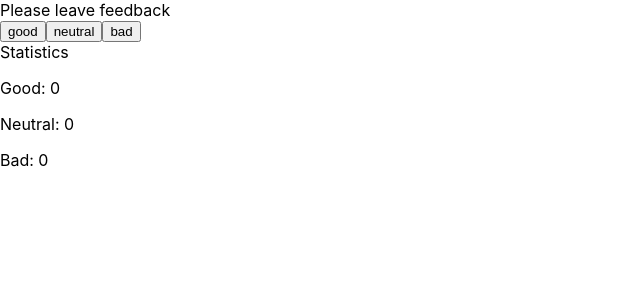
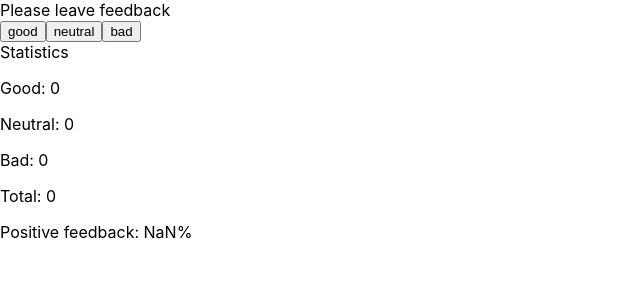
Before and after one commit to OleksandrStad/goit-react-hw-02-feedback, a React (Create React App) app: page / in a window 1280 px wide. Shown: the top 300 px of the page, without its empty margins (0-640 px from the left). Built offline with nearby package versions, Linux system fonts and the light colour scheme.

Commit message:
add countTotalFeedback(), countPositiveFeedbackPercentage()

```diff
--- a/src/components/App.jsx
+++ b/src/components/App.jsx
@@ -9,7 +9,8 @@ export class App extends Component {
   state = {
     good: 0,
     neutral: 0,
-    bad: 0
+    bad: 0,
+    // positive feedback: 0,
   };
 
   Increment = options => {
@@ -21,20 +22,18 @@ export class App extends Component {
     });
   };
 
-  // Increment = ({ good, neutral }) => {
-  //   this.setState(prevState => {
-  //     return {
-  //       good: prevState.good + 1,
-  //       // neutral: prevState.neutral + 1,
-  //     }
-  //   });
+  countTotalFeedback() {
+    return this.state.good + this.state.neutral + this.state.bad
+  };
 
+  countPositiveFeedbackPercentage() {
+    return this.state.good / this.countTotalFeedback() * 100
+  }
 
 
 
   render() {
     // const { good, neutral, bad } = this.state;
-
 
     return (
       <div>
@@ -43,9 +42,13 @@ export class App extends Component {
           onLeaveFeedback={this.Increment} />
 
         <Statistics
+
           good={this.state.good}
           neutral={this.state.neutral}
-          bad={this.state.bad} />
+          bad={this.state.bad}
+          total={this.countTotalFeedback()}
+          Positive={this.countPositiveFeedbackPercentage()}
+        />
 
 
       </div>
--- a/src/components/Statistics/Statistics.jsx
+++ b/src/components/Statistics/Statistics.jsx
@@ -1,7 +1,7 @@
 import React from 'react';
 import PropTypes from 'prop-types';
 
-export const Statistics = ({ good, neutral, bad }) => {
+export const Statistics = ({ good, neutral, bad, total, Positive }) => {
 
     return (
         < div >
@@ -9,6 +9,8 @@ export const Statistics = ({ good, neutral, bad }) => {
             <p>Good: <span>{good}</span></p>
             <p>Neutral: <span>{neutral}</span></p>
             <p>Bad: <span>{bad}</span></p>
+            <p>Total: <span>{total}</span></p>
+            <p>Positive feedback: <span>{Positive}%</span></p>
         </div >
     )
 };
```
